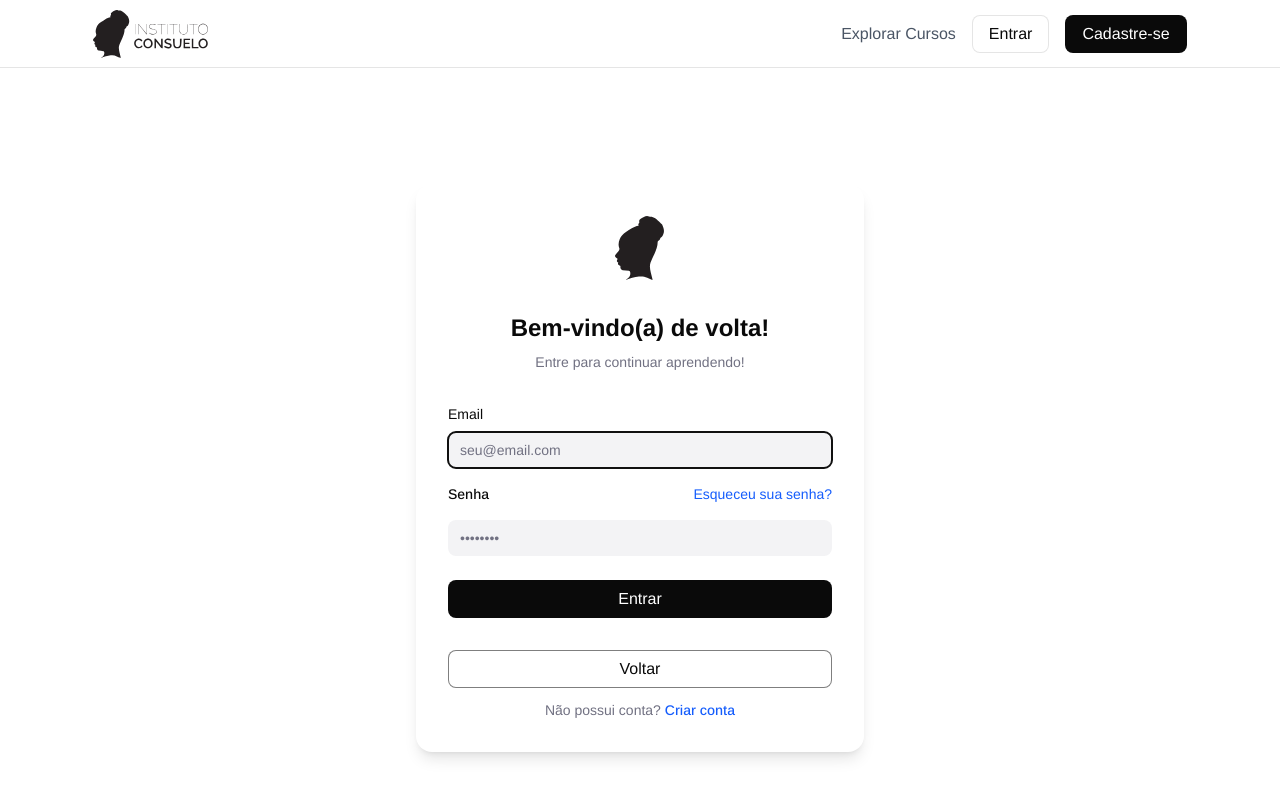
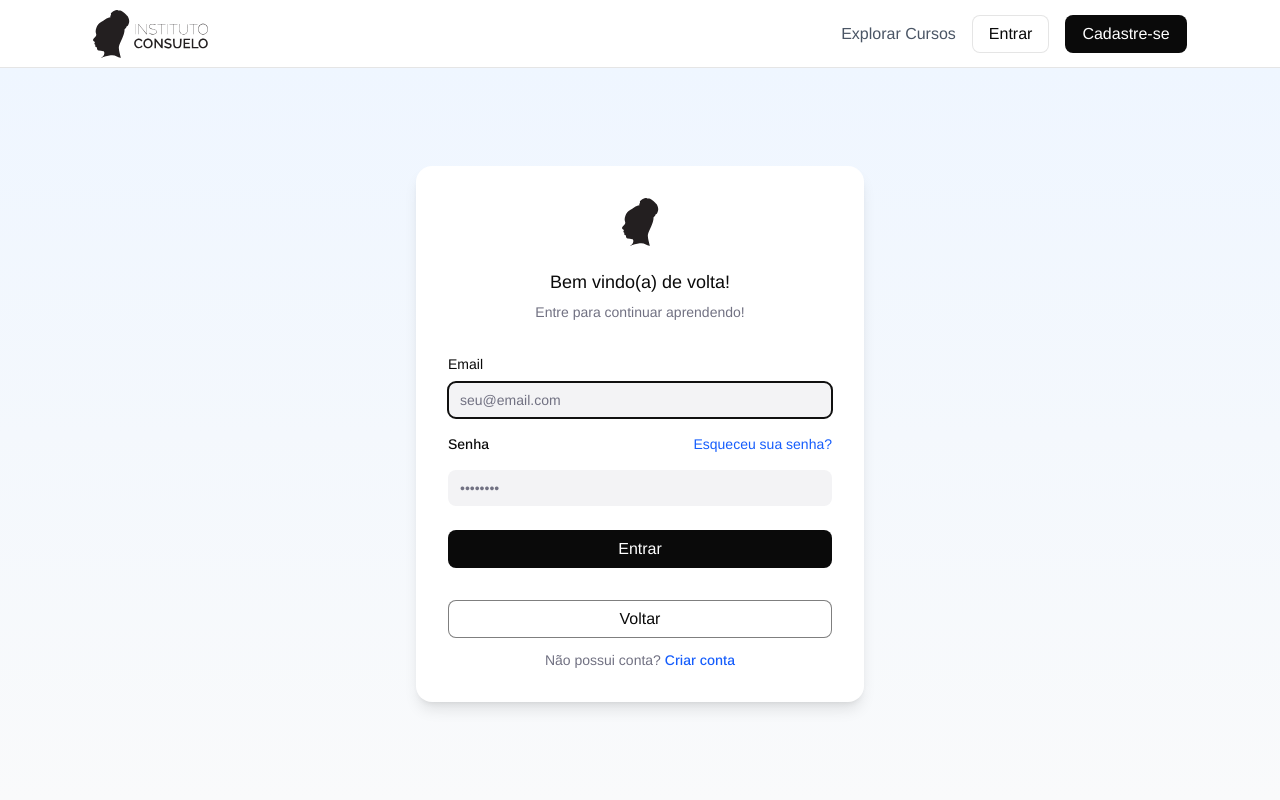
Before and after one commit to Edutech-Instituto-Consuelo/frontend, a React (Vite) app: page /login in a window 1280 px wide. Shown: the top 800 px of the page. Built offline with nearby package versions, Linux system fonts and the light colour scheme.

Commit message:
ajustando layout conforme o figma

```diff
--- a/src/components/AuthLayout.tsx
+++ b/src/components/AuthLayout.tsx
@@ -4,7 +4,7 @@ interface AuthLayoutProps {
 
 export function AuthLayout({ children }: AuthLayoutProps) {
   return (
-    <div className="min-h-screen flex items-center justify-center bg-gray-50 px-4 py-12">
+    <div className="bg-linear-to-b from-blue-100 to-neutral-25 h-[calc(100vh-var(--spacing-navbar))] flex items-center justify-center bg-gray-50 px-4 py-12">
       <div className="max-w-md w-full bg-white rounded-2xl shadow-lg p-6 md:p-8 flex flex-col gap-6 md:gap-8">
         {children}
       </div>
--- a/src/pages/Login/components/LoginHeader.tsx
+++ b/src/pages/Login/components/LoginHeader.tsx
@@ -3,11 +3,11 @@ import simbolo from "../../../assets/simbolo_black.svg";
 export function LoginHeader() {
   return (
     <div className="text-center flex flex-col gap-2">
-      <div className="flex justify-center mb-6">
-        <img src={simbolo} alt="Logo" className="h-16 w-auto" />
+      <div className="flex justify-center mb-4">
+        <img src={simbolo} alt="Logo" className="h-12 w-auto" />
       </div>
-      <h2 className="text-2xl font-bold text-neutral-900">Bem-vindo(a) de volta!</h2>
-      <p className="text-sm font-normal text-neutral-500">
+      <h2 className="text-lg leading-6 black-text">Bem vindo(a) de volta!</h2>
+      <p className="text">
         Entre para continuar aprendendo!
       </p>
     </div>
--- a/src/pages/Register/components/RegisterHeader.tsx
+++ b/src/pages/Register/components/RegisterHeader.tsx
@@ -7,9 +7,9 @@ export function RegisterHeader() {
         <img src={simbolo} alt="Logo" className="h-12 w-auto" />
       </div>
 
-      <h2 className="text-lg leading-6 text-neutral-900">Crie sua conta</h2>
+      <h2 className="text-lg leading-6 black-text">Crie sua conta</h2>
 
-      <p className="text-sm text-neutral-600">
+      <p className="text">
         Comece sua jornada de aprendizado hoje!
       </p>
     </div>
```
